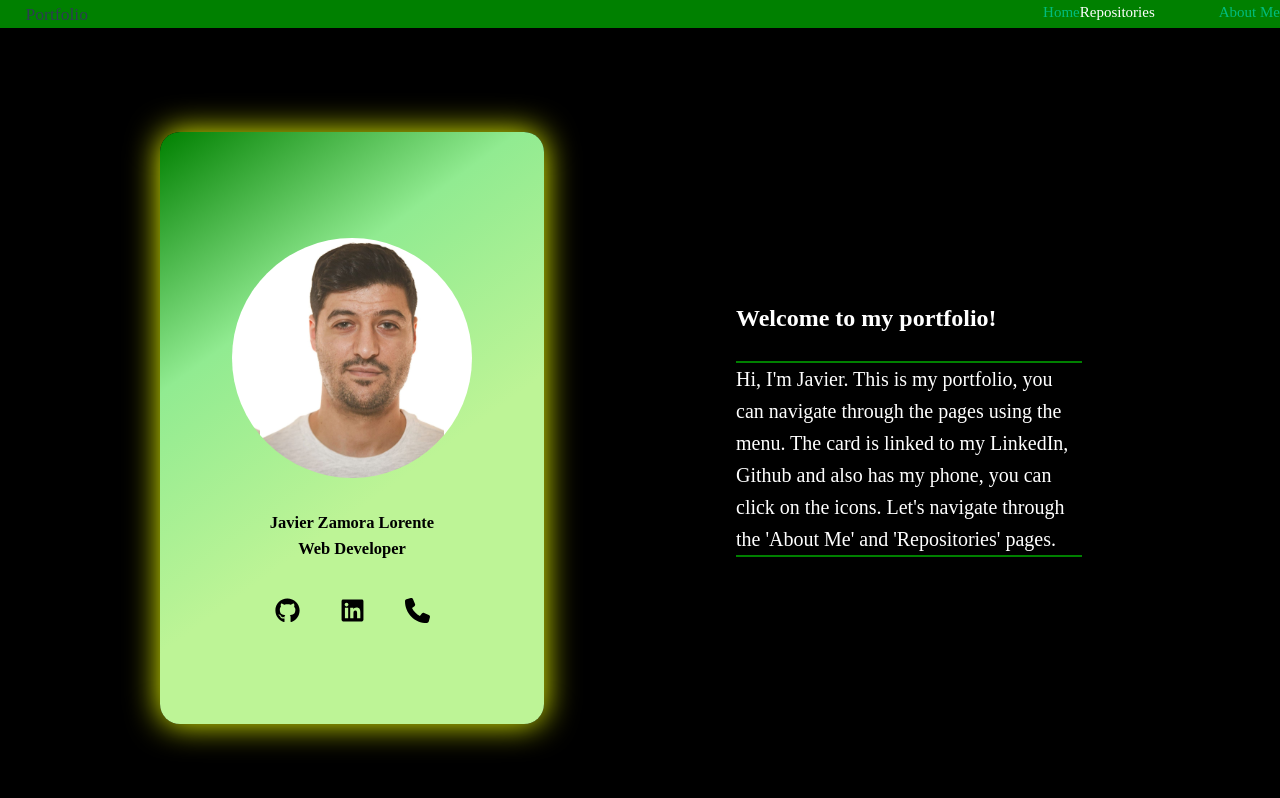
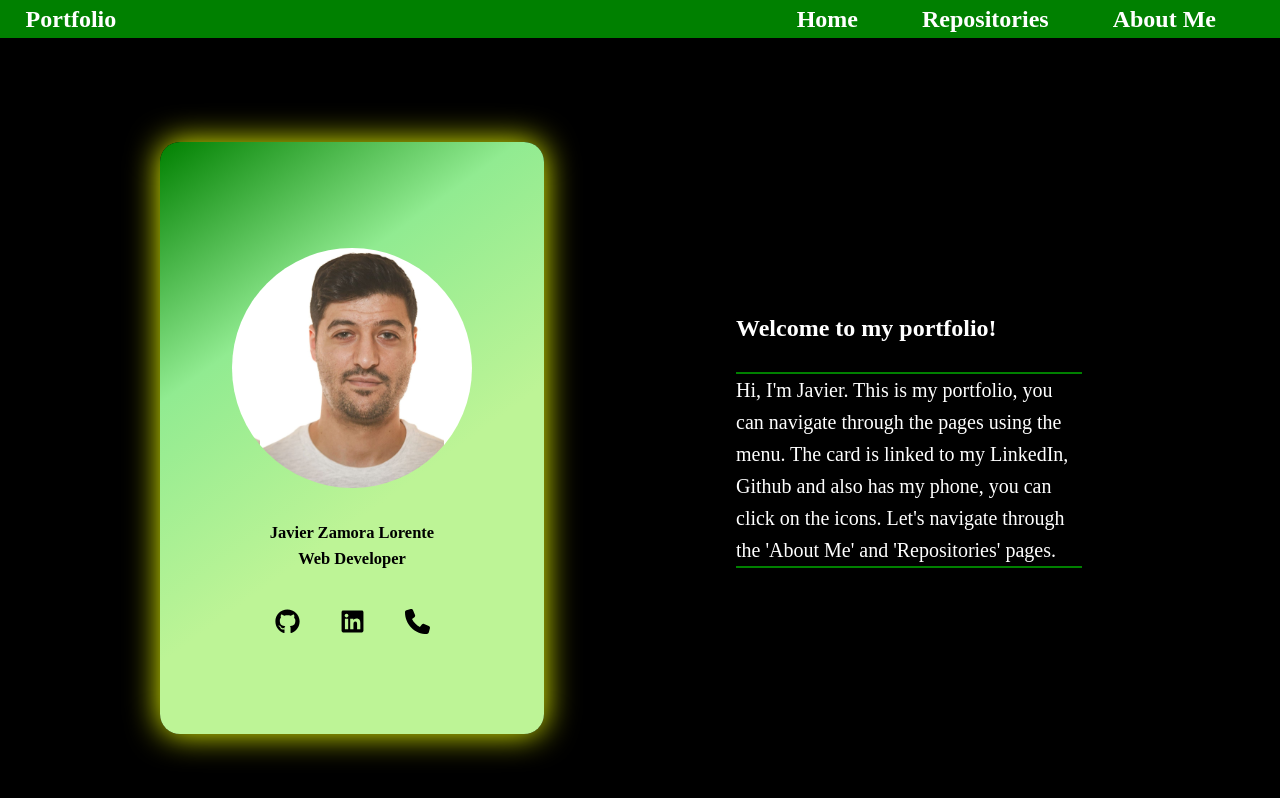
Before and after one commit to mjzl11/myPortfolio, a Vue app: page / in a window 1280 px wide. Shown: the top 798 px of the page. Built offline with nearby package versions, Linux system fonts and the light colour scheme; a web font is replaced by a local one.

Commit message:
initial commit

```diff
--- a/index.html
+++ b/index.html
@@ -5,7 +5,7 @@
   <meta charset="UTF-8">
   <link rel="icon" href="/favicon.ico">
   <meta name="viewport" content="width=device-width, initial-scale=1.0">
-  <title>Vite App</title>
+  <title>My Portfolio</title>
   <link rel="preconnect" href="https://fonts.googleapis.com">
   <link rel="preconnect" href="https://fonts.gstatic.com" crossorigin>
   <link href="https://fonts.googleapis.com/css2?family=Edu+SA+Beginner&display=swap" rel="stylesheet">
--- a/src/App.vue
+++ b/src/App.vue
@@ -23,7 +23,7 @@ const handlerShowPhone = () => {
         >
         <RouterLink
           to="/repositories"
-          class="whiteApp"
+          class="white"
           >Repositories</RouterLink
         >
         <RouterLink to="/about" class="white"
@@ -68,7 +68,7 @@ nav {
   background-color: green;
   width: 100%;
 }
-.whiteApp {
+.white {
   color: white;
   margin-right: 8vh;
 }
--- a/src/components/RepositoriesCards.vue
+++ b/src/components/RepositoriesCards.vue
@@ -153,6 +153,14 @@ const handlerBack = () => {
 </template>
 
 <style>
+/* Card */
+#cardContainer {
+  height: 100vh;
+  display: flex;
+  align-items: center;
+  justify-content: center;
+}
+
 #repoInfo {
   display: flex;
   flex-direction: column;
@@ -235,6 +243,7 @@ h4 {
   color: rgb(255, 255, 255);
 }
 
+/* routerDiv */
 #routerDiv {
   display: flex;
   justify-content: center;
--- a/src/components/TheWelcome.vue
+++ b/src/components/TheWelcome.vue
@@ -6,7 +6,7 @@ import Card from "../components/Card.vue";
   <div style="display: flex; justify-content: space-around; align-items: center; width: 90vw">
     <Card />
     <div id="containerWelcomeText">
-      <h3 class="whiteWelcome">Welcome to my portfolio!</h3>
+      <h3 class="white">Welcome to my portfolio!</h3>
       <h3 class="typeWriter">{{ typedText }}</h3>
     </div>
   </div>
@@ -17,7 +17,7 @@ import Card from "../components/Card.vue";
   width: 30vw;
 }
 
-.whiteWelcome {
+.white {
   color: white;
   font-weight: bold;
   font-size: 16px;
@@ -33,7 +33,7 @@ import Card from "../components/Card.vue";
 }
 
 @media (min-height: 660px) {
-  .whiteWelcome {
+  .white {
     font-size: 24px;
   }
 
```
Also changed, not shown: 16 other files (tests, documents, lock files or other folders).
